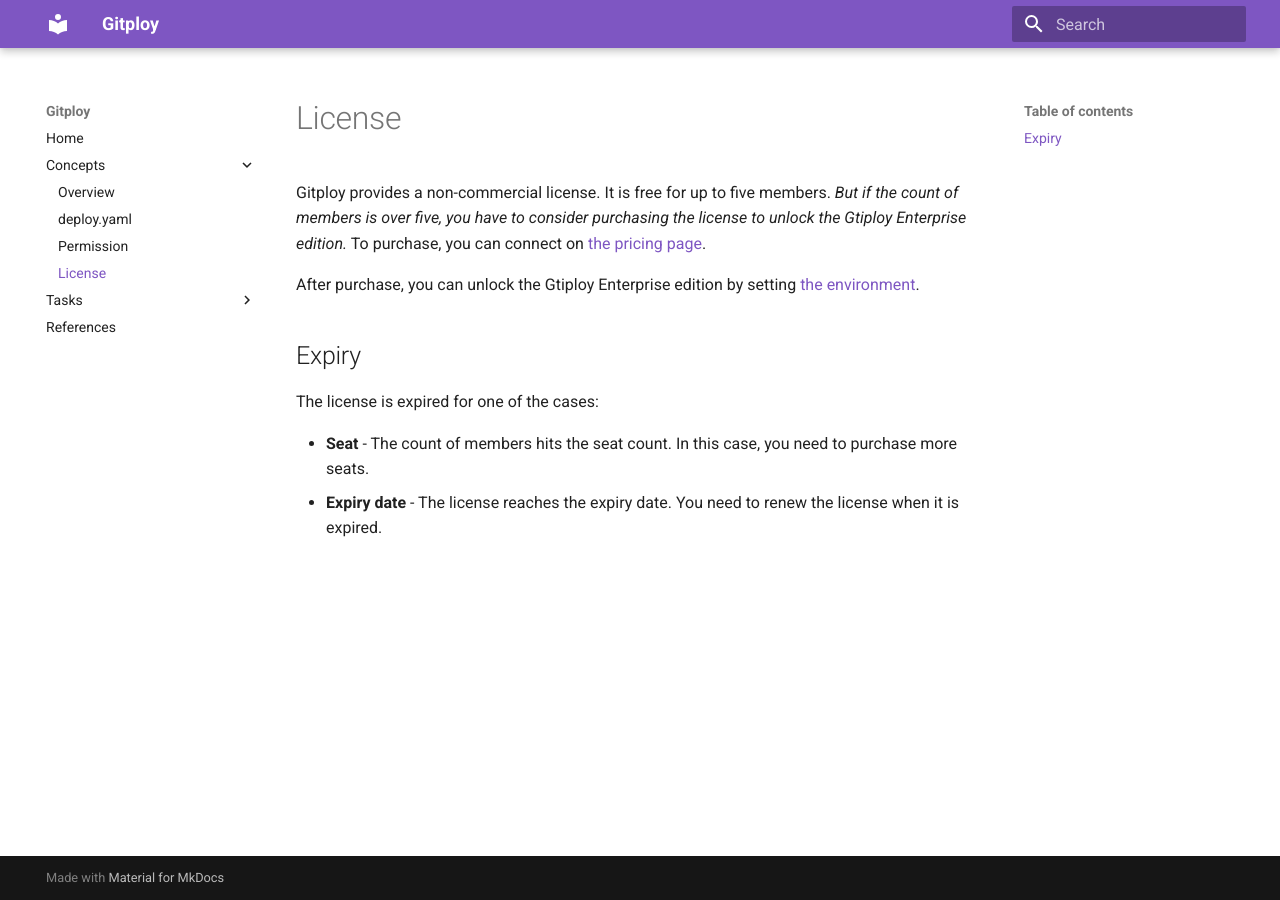
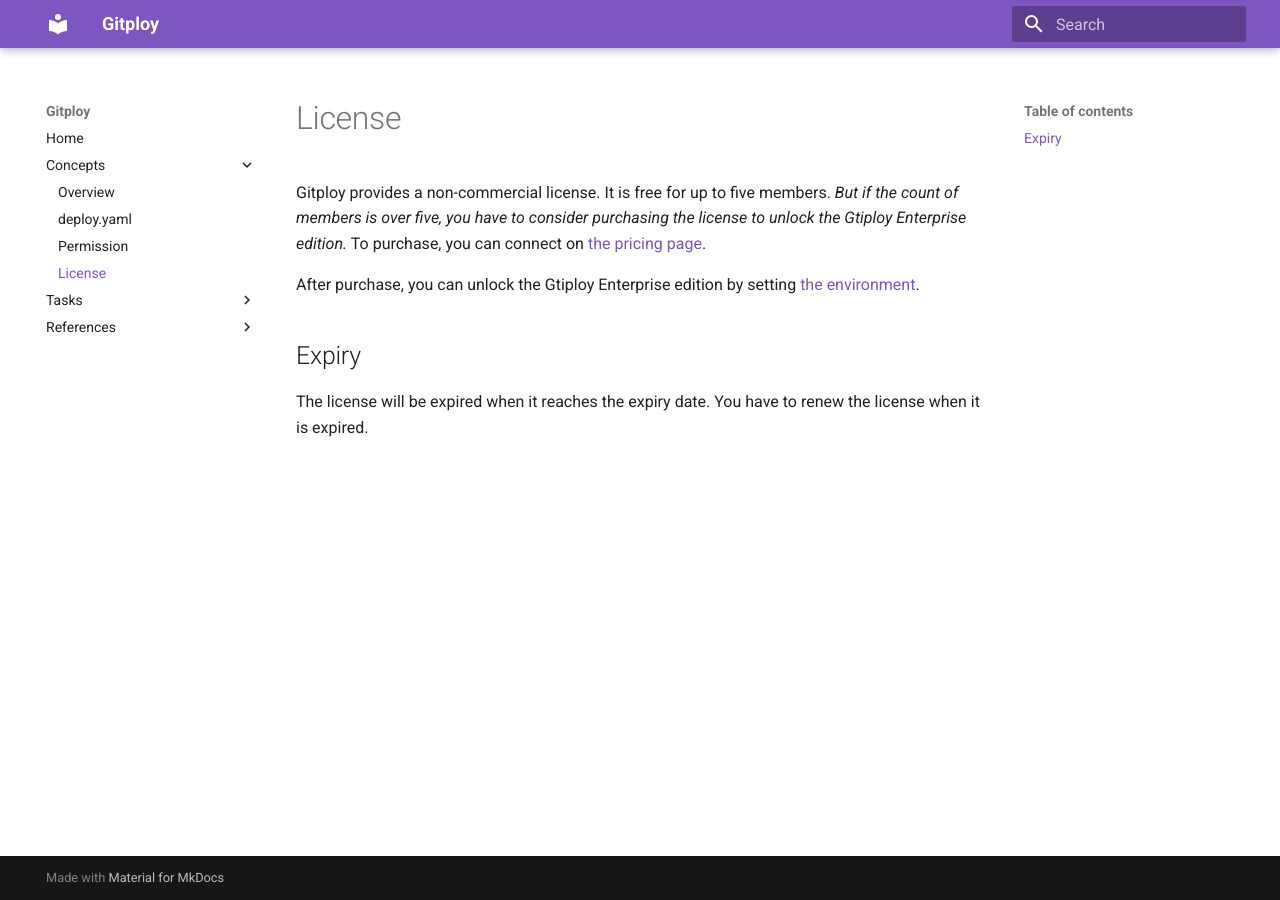
Before and after one commit to gitploy-io/gitploy, an MkDocs documentation site: the page built from docs/concepts/license.md, in a window 1280 px wide. Built offline with MkDocs 1.6.1 and Material for MkDocs 9.7.7, drawn with Linux system fonts in a browser that asks for light colours.

Commit message:
Fix license doc

```diff
--- a/docs/concepts/license.md
+++ b/docs/concepts/license.md
@@ -6,7 +6,4 @@
 
 ## Expiry
 
-The license is expired for one of the cases:
-
-* **Seat** - The count of members hits the seat count. In this case, you need to purchase more seats.
-* **Expiry date** - The license reaches the expiry date. You need to renew the license when it is expired.
+The license will be expired when it reaches the expiry date. You have to renew the license when it is expired.
--- a/mkdocs.yml
+++ b/mkdocs.yml
@@ -14,4 +14,5 @@
     - License: concepts/license.md
   - Tasks:
     - Installation: tasks/installation.md
-  - References: references/index.md
+  - References:
+    - Environments: references/environments.md
```
Also changed, not shown: docs/references/environments.md (renamed from docs/references/index.md).
